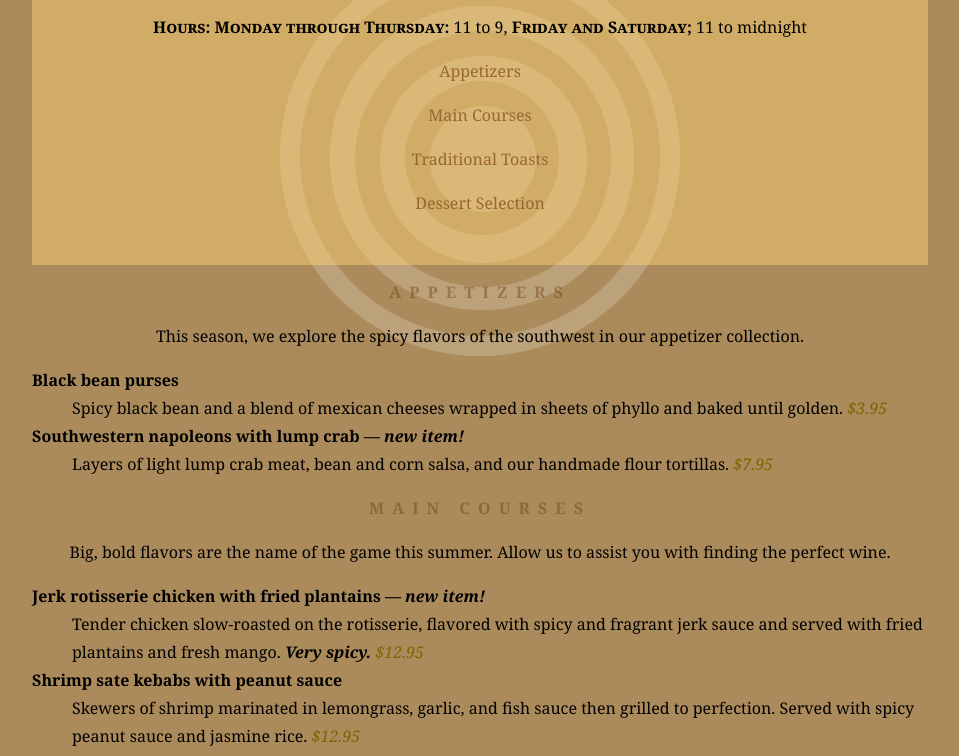
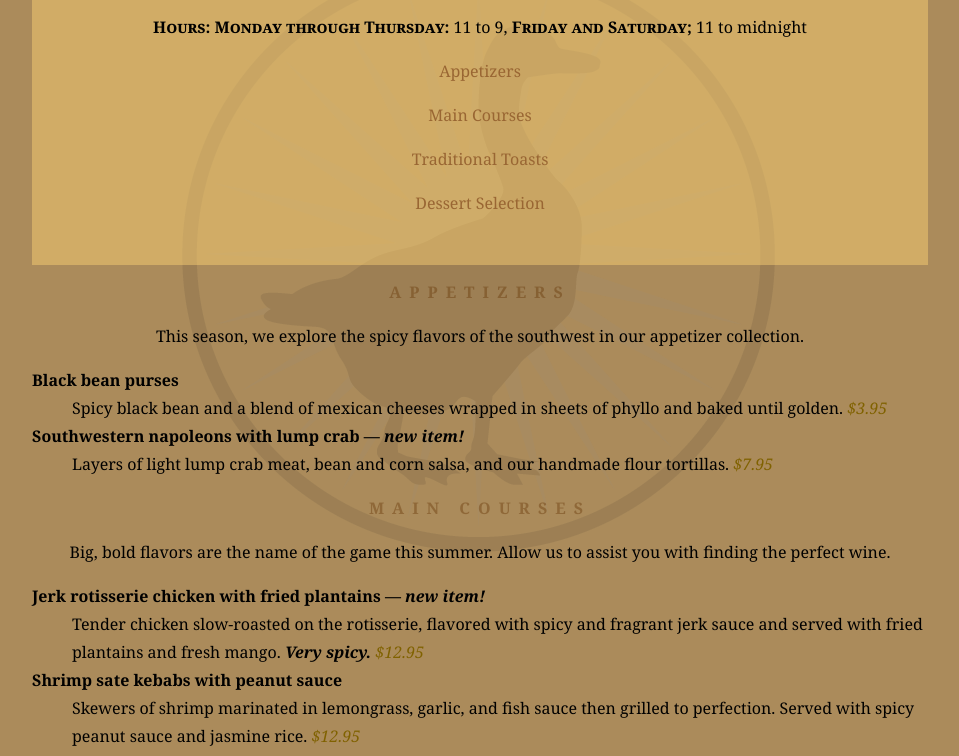
Before and after one commit to morgueink/fid, a plain HTML site: page bistro/summermenuex8.html in a window 1280 px wide. Shown: the part 144-900 px from the top of the page, without its empty margins (160-1119 px from the left). Drawn offline with Linux system fonts and the light colour scheme; files whose address does not match are found by name; a web font is replaced by a local one.

Commit message:
Update summermenustyles.css

```diff
--- a/bistro/summermenustyles.css
+++ b/bistro/summermenustyles.css
@@ -5,7 +5,6 @@
         background-color: #7d4b00a4;
         margin: 0 15%;
         background-image: url(bullseye.png);
-	background-repeat: repeat
         background-image: url(blackgoose2.png);
         background-repeat: no-repeat;
         background-position: center 100px;
```
